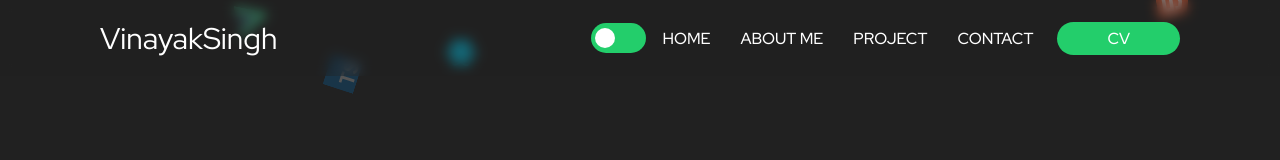
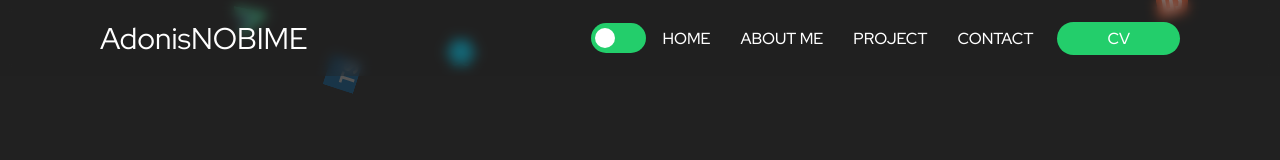
Before and after one commit to Adonislab/adonisnobime, a React (Create React App) app: page / in a window 1280 px wide. Shown: the top 160 px of the page. Built offline with nearby package versions, Linux system fonts and the light colour scheme.

Commit message:
Nouvelle modification

```diff
--- a/src/components/Contact/Contact.tsx
+++ b/src/components/Contact/Contact.tsx
@@ -27,3 +27,5 @@ export function Contact(){
     </Container>
   )
 }
+
+//Token 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
--- a/src/components/Footer/Footer.tsx
+++ b/src/components/Footer/Footer.tsx
@@ -11,9 +11,9 @@ import instagramIcon from '../../assets/instagram.svg'
 export function Footer() {
   return (
     <Container className="footer">
-      <a href="https://vinayaksingh.in" className="logo">
-        <span>www.vinayak</span>
-        <span>singh.in</span>
+      <a href="https://adonisnobime.vercel.app/" className="logo">
+        <span>www.adonis</span>
+        <span>ado</span>
       </a>
       <div>
         <p>
--- a/src/components/Header/Header.tsx
+++ b/src/components/Header/Header.tsx
@@ -20,8 +20,8 @@ export function Header() {
     <Container className="header-fixed">
       <Router>
         <HashLink smooth to="#home" className="logo">
-          <span>Vinayak</span>
-          <span>Singh</span>
+          <span>Adonis</span>
+          <span>NOBIME</span>
         </HashLink>
 
         <input
```
